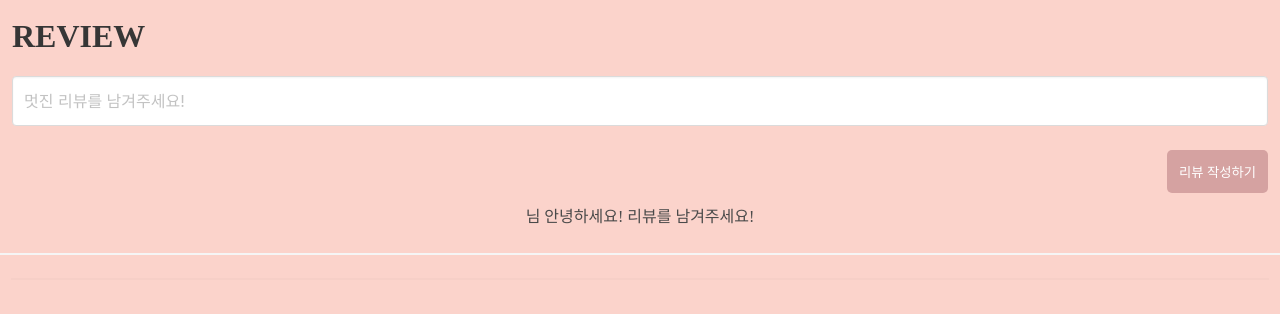
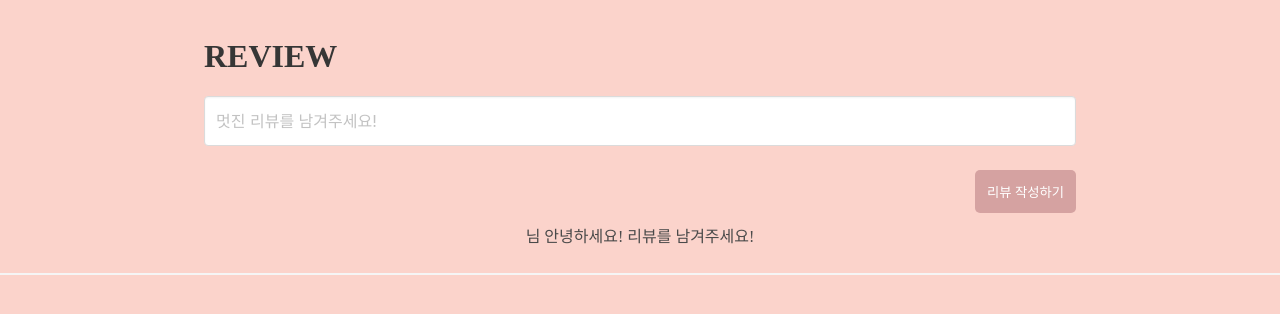
Before and after one commit to 99-8-3-Ranunculus/ranunculus, a Flask app: template templates/review.html in a window 1280 px wide. Shown: the part 56-370 px from the top of the page. Run offline with Flask 2, Linux system fonts and the light colour scheme; the template is opened without the code that fills it, so the values that code supplies are empty; some libraries are stand-ins or nearby versions; some web fonts are replaced.

Commit message:
review 페이지 css 수정 #2

```diff
--- a/static/css/style.css
+++ b/static/css/style.css
@@ -139,4 +139,28 @@
     padding-right: 0.75rem;
     padding-bottom:30px;
     background-color:#fbd3cb;
+    margin-left: 15%;
+    margin-right: 15%;
 }
+
+
+#card_title {
+    font-size: 20px;
+}
+
+#card_subtitle {
+    font-size: 15px;
+}
+
+#review_form > div > label {
+    margin-top: 20px;
+}
+
+#review_form {
+    margin-left: 15%;
+    margin-right: 15%;
+}
+
+#content {
+    width: 100%;
+}
--- a/static/js/script.js
+++ b/static/js/script.js
@@ -115,6 +115,7 @@
                 let content = rows[i]['content']
 
                 let temp_html = `
+                                <div id="review_contents" class="card">
                                     <div class="card-content">
                                         <p id="card_title" class="title">
                                             “${content}”
@@ -123,7 +124,7 @@
                                             - ${nickName}
                                         </p>
                                     </div>
-                                <hr>
+                                </div><br>
                                 `;
                 $('#review_contents').append(temp_html)
             }
--- a/templates/review.html
+++ b/templates/review.html
@@ -19,9 +19,8 @@
 </div>
 
 <hr>
-<div class="cards-box">
-    <div id="review_contents" class="card">
-    </div>
+<div id="review_contents" class="cards-box">
+
 </div>
 </div>
 <script>
```
Lines whose indentation alone changed are shown as unchanged.
